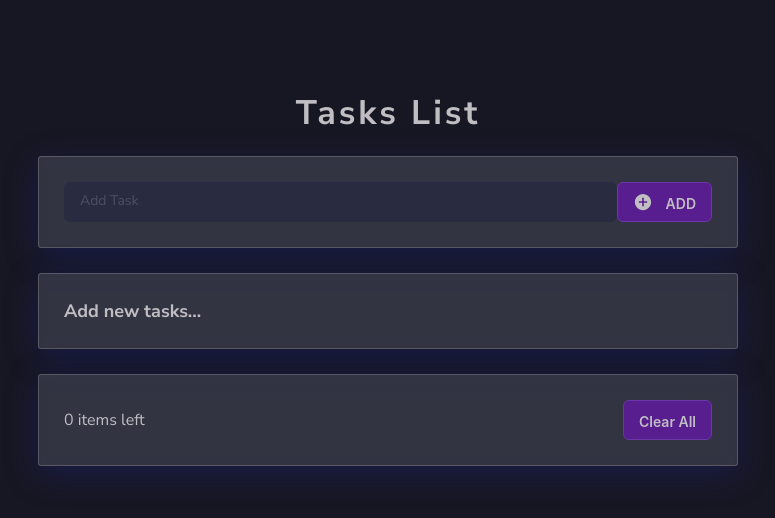
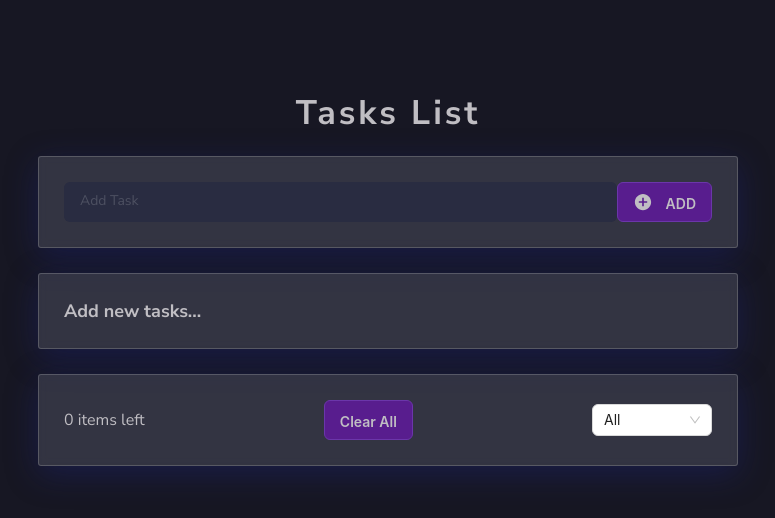
Before and after one commit to serhatbek/redux-toolkit-saga-todo-app, a React (Vite) app: page / in a window 1280 px wide. Shown: the top 518 px of the page, without its empty margins (252-1027 px from the left). Built offline with nearby package versions, Linux system fonts and the light colour scheme.

Commit message:
add filtering select component

```diff
--- a/package.json
+++ b/package.json
@@ -21,6 +21,7 @@
     "react-dom": "^18.2.0",
     "react-icons": "^4.12.0",
     "react-redux": "^8.1.3",
+    "react-select": "^5.8.0",
     "redux-saga": "^1.2.3"
   },
   "devDependencies": {
--- a/src/components/Button/Button.jsx
+++ b/src/components/Button/Button.jsx
@@ -12,6 +12,7 @@ const Button = ({ btnAction, iconLeft, iconRight, type, ...props }) => {
         'ant-btn--right-icon': iconRight,
       })}
       type={type === 'submit' ? 'submit' : 'button'}
+      {...props}
     >
       {iconLeft ? iconLeft : null}
       {props.children}
--- /dev/null
+++ b/src/components/SelectButton/SelectButton.jsx
@@ -0,0 +1,23 @@
+import { Select } from 'antd';
+import './SelectButton.scss';
+// import Select from 'react-select';
+Select;
+
+const SelectButton = ({ options }) => {
+  const handleChange = (value) => {
+    console.log(`selected ${value}`);
+  };
+
+  return (
+    <Select
+      defaultValue='All'
+      onChange={handleChange}
+      options={options}
+      style={{
+        width: 120,
+      }}
+    />
+  );
+};
+
+export default SelectButton;
--- a/src/components/TodoFooter/TodoFooter.jsx
+++ b/src/components/TodoFooter/TodoFooter.jsx
@@ -1,5 +1,5 @@
 import { useSelector } from 'react-redux';
-import { Button } from '../../components';
+import { Button, SelectButton } from '../../components';
 import './TodoFooter.scss';
 import { useDispatch } from 'react-redux';
 import { clearAll } from '../../redux/Todo/todoSlice';
@@ -12,10 +12,26 @@ const TodoFooter = () => {
     dispatch(clearAll());
   };
 
+  const selectOptions = [
+    {
+      value: 'All',
+      label: 'All',
+    },
+    {
+      value: 'Completed',
+      label: 'Completed',
+    },
+    {
+      value: 'Incomplete',
+      label: 'Incomplete',
+    },
+  ];
+
   return (
     <div className='todo-footer flex flex--align background'>
       <p>{todoList?.length} items left</p>
       <Button btnAction={handleClearAll}>Clear All</Button>
+      <SelectButton options={selectOptions} />
     </div>
   );
 };
--- a/src/components/index.jsx
+++ b/src/components/index.jsx
@@ -7,3 +7,4 @@ export { default as Button } from './Button/Button';
 export { default as Checkbox } from './Checkbox/Checkbox';
 export { default as FloatLabel } from './FloatLabel/FloatLabel';
 export { default as Input } from './Input/Input';
+export { default as SelectButton } from './SelectButton/SelectButton';
```
Also changed, not shown: src/components/Button/SelectButton.jsx (added), src/components/SelectButton/SelectButton.scss (added), 1 other file (tests, documents, lock files or other folders).
